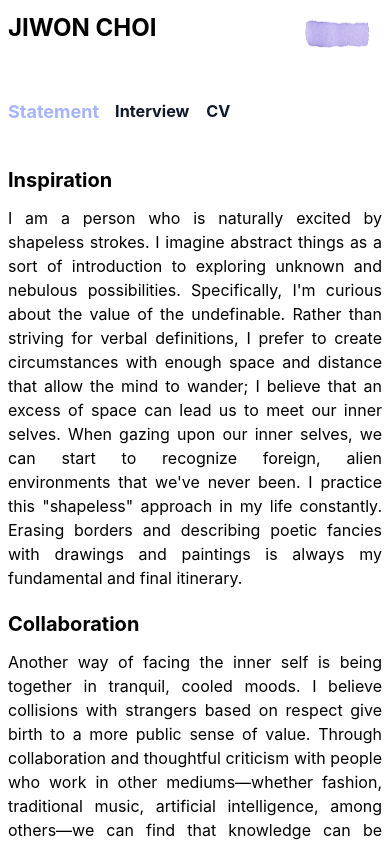
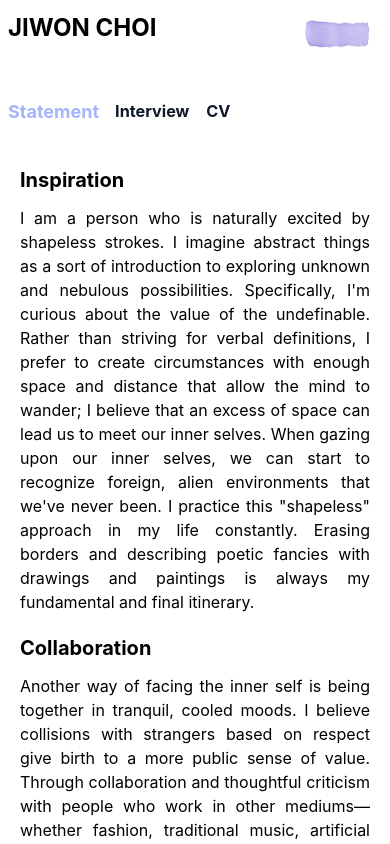
Before and after one commit to ddungpal/portfolio-jiwon, a React (Create React App) app: page /about in a window 390 px wide. Shown: the top 844 px of the page. Built offline with nearby package versions, Linux system fonts and the light colour scheme; no server answers; the database is empty.

Commit message:
add interview page2

```diff
--- a/src/pages/About.jsx
+++ b/src/pages/About.jsx
@@ -1,7 +1,7 @@
 import React, { useState } from "react";
-import Avatar from "../components/Avatar";
+// import Avatar from "../components/Avatar";
 import Topbar from "../components/Topbar";
-import profileimg from "../imgs/about/profile.png";
+// import profileimg from "../imgs/about/profile.png";
 import { useLanguageMode } from "../context/LanguageContext";
 import singleBtn from "../imgs/about/single.png";
 import teamBtn from "../imgs/about/team.png";
@@ -64,7 +64,7 @@ export default function About() {
             CV
           </button>
         </div>
-        <div className="container mx-auto px-2 lg:px-1">
+        <div className="container mx-auto px-5 lg:px-1">
           <div className="mt-10">
             <p className="mb-3 mt-5 text-xl font-bold">Inspiration</p>
             <p className="line-clamp text-justify">
@@ -203,9 +203,9 @@ export default function About() {
         </div>
         {part === "Single" ? (
           <div>
-            <div className="mt-5 container mx-auto lg:flex lg:flex-row-reverse">
+            <div className="mt-5 container mx-auto">
               <div className="lg:w-1/4">
-                <Avatar image={profileimg} />
+                {/* <Avatar image={profileimg} /> */}
               </div>
               <div className="lg:w-3/4">
                 <hr className="mt-5" />
@@ -1330,7 +1330,7 @@ export default function About() {
             CV
           </button>
         </div>
-        <div className="container mx-auto px-2 lg:px-1">
+        <div className="container mx-auto px-5 lg:px-1">
           <div className="mt-10">
             <p className="mb-3 mt-5 font-bold text-xl">Inner Alignment</p>
             <p className="line-clamp text-justify">
```
